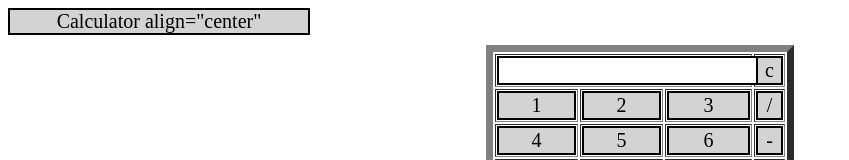
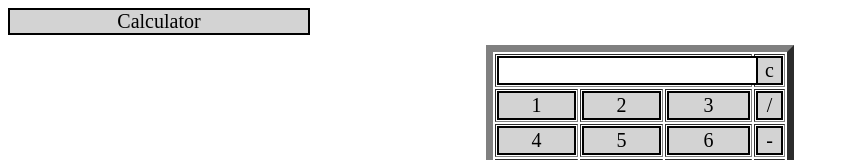
Before and after one commit to ivandjorgon/calculator, a plain HTML site: page index.html in a window 1280 px wide. Shown: the top 160 px of the page, without its empty margins (0-849 px from the left). Drawn offline with Linux system fonts and the light colour scheme.

Commit message:
Fix class title

```diff
--- a/index.html
+++ b/index.html
@@ -6,7 +6,7 @@
     <link href="style.css" rel="stylesheet">
   </head>
   <body>
-    <div class = title>Calculator align="center"</div>
+    <div class = title>Calculator</div>
       <table border="7" align="center">
          <tr>
             <td colspan="3"><input type="text" name="result"/></td>
```
